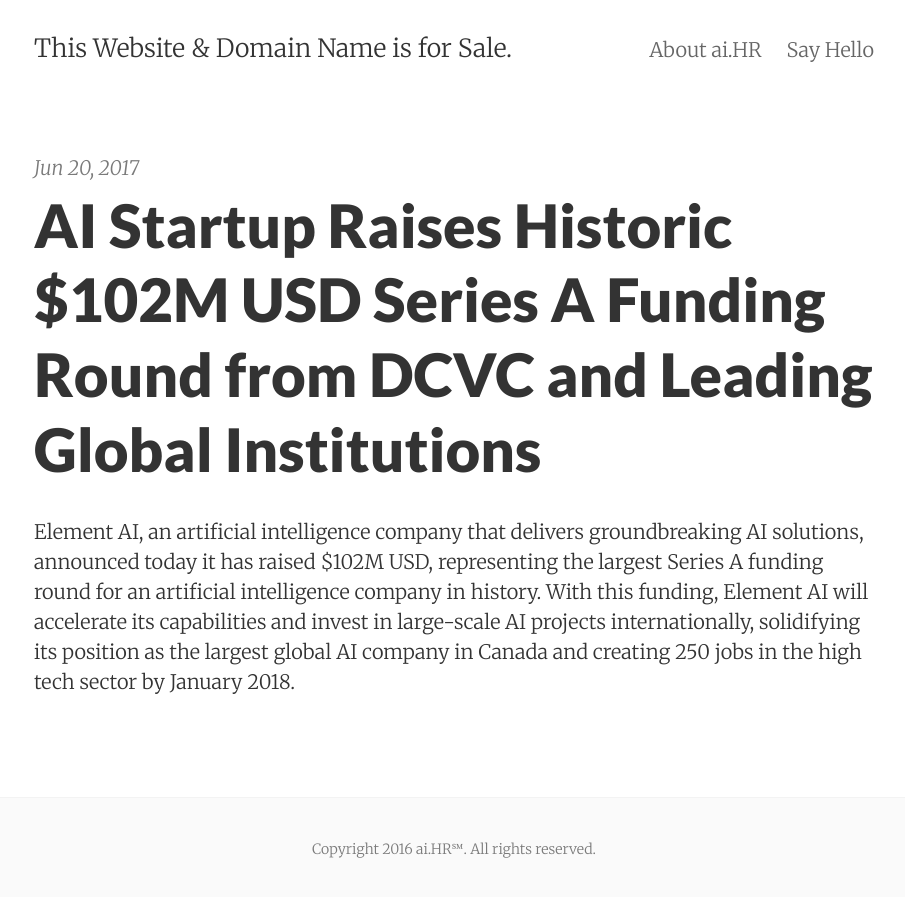
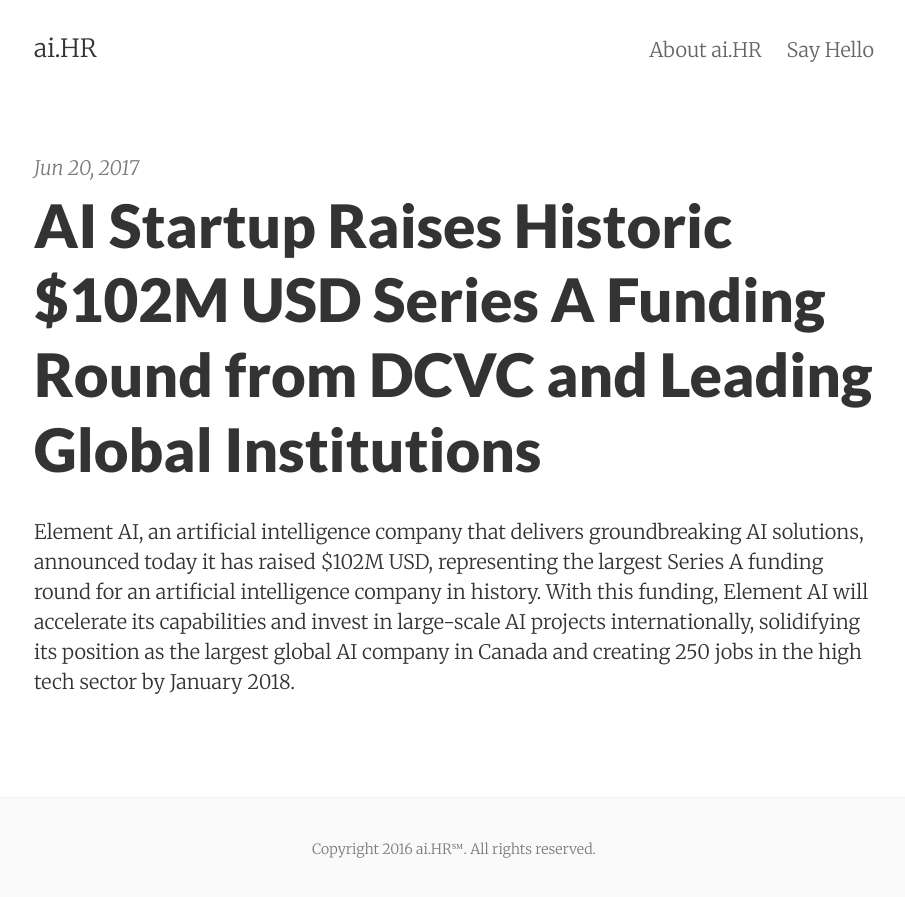
Before and after one commit to wilson0205/ai.hr, a Jekyll site: the page built from index.html, in a window 1280 px wide. Shown: the top 897 px of the page, without its empty margins (186-1091 px from the left). Built offline with Jekyll 4.4.1, drawn with Linux system fonts in a browser that asks for light colours; the list of posts is cut into pages by our own code.

Commit message:
Update _config.yml

```diff
--- a/_config.yml
+++ b/_config.yml
@@ -1,5 +1,5 @@
 ---
-title: This Website & Domain Name is for Sale.
+title: ai.HR
 timezone: UTC
 collections:
   posts:
```
